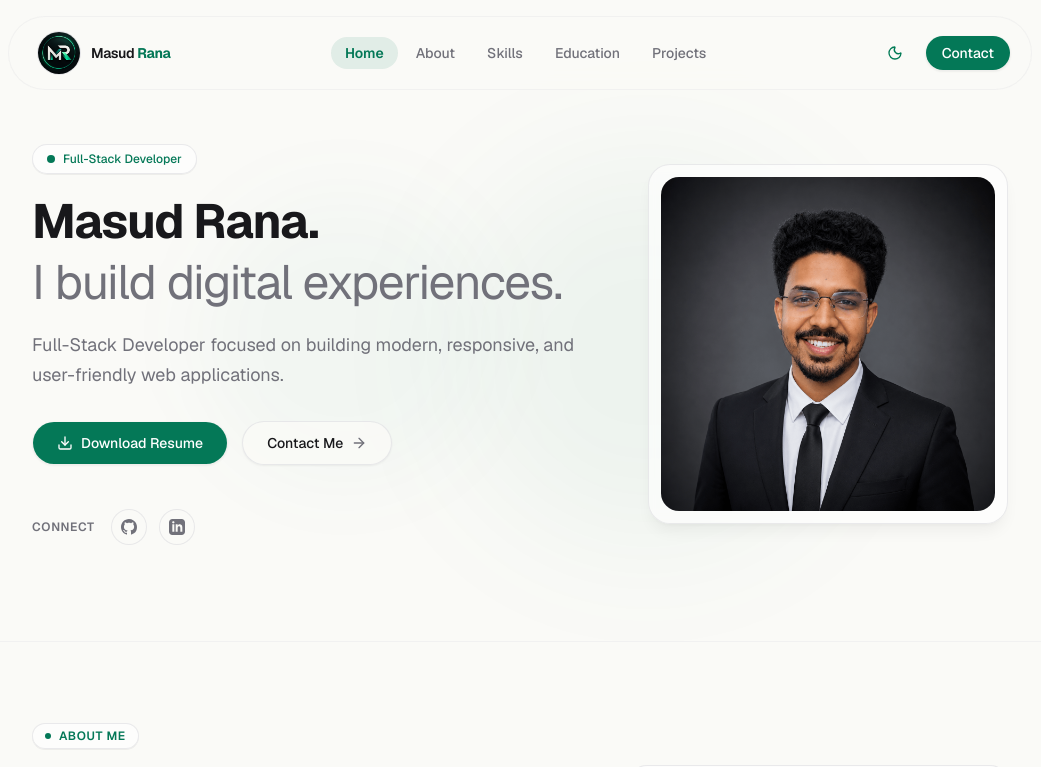
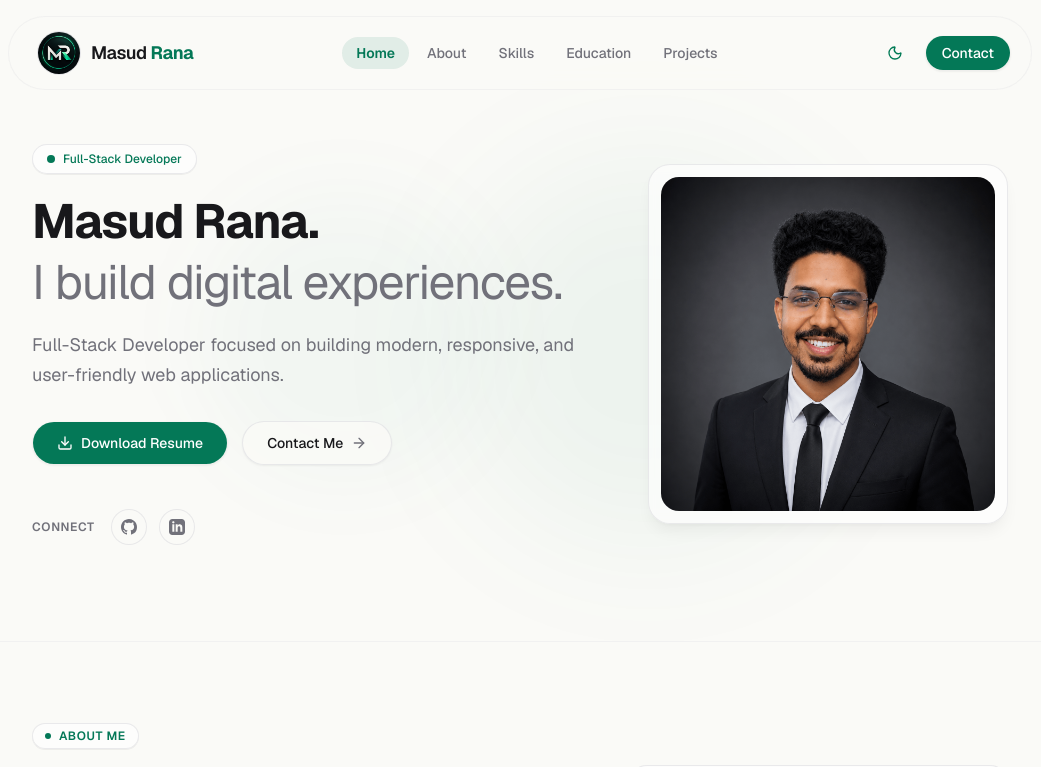
Before and after one commit to masudbuilds/my-portfolio, a Next.js app: page / in a window 1280 px wide. Shown: the top 767 px of the page, without its empty margins (120-1161 px from the left). Built offline with nearby package versions, Linux system fonts and the light colour scheme.

Commit message:
feat: enhance Navbar and Footer components with improved text sizing and layout adjustments

```diff
--- a/src/components/layout/footer.tsx
+++ b/src/components/layout/footer.tsx
@@ -57,7 +57,7 @@ export function Footer() {
           <div className="flex flex-col gap-3">
             <Link
               href="/#home"
-              className="group inline-flex items-center gap-2.5 rounded-full text-foreground transition-opacity hover:opacity-90 focus-visible:outline-none focus-visible:ring-2 focus-visible:ring-ring focus-visible:ring-offset-2 w-fit"
+              className="group inline-flex items-center gap-2 sm:gap-2.5 rounded-full text-foreground transition-opacity hover:opacity-90 focus-visible:outline-none focus-visible:ring-2 focus-visible:ring-ring focus-visible:ring-offset-2 w-fit"
               aria-label="Masud Rana Home"
             >
               <Image
@@ -67,7 +67,7 @@ export function Footer() {
                 height={40}
                 className="size-9 sm:size-10 border rounded-full object-contain transition-transform duration-200 group-hover:scale-105 motion-reduce:transform-none"
               />
-              <span className="text-base font-semibold tracking-tight text-foreground">
+              <span className="text-lg sm:text-xl font-semibold tracking-tight text-foreground">
                 Masud <span className="text-primary font-bold">Rana</span>
               </span>
             </Link>
--- a/src/components/layout/navbar.tsx
+++ b/src/components/layout/navbar.tsx
@@ -91,7 +91,7 @@ export function Navbar() {
         {/* Left: Masud Rana Wordmark */}
         <Link
           href="/#home"
-          className="group flex items-center gap-2.5 rounded-full px-2 py-1 transition-opacity hover:opacity-90 focus-visible:outline-none focus-visible:ring-2 focus-visible:ring-ring focus-visible:ring-offset-2"
+          className="group flex items-center gap-2 sm:gap-2.5 rounded-full px-2 py-1 transition-opacity hover:opacity-90 focus-visible:outline-none focus-visible:ring-2 focus-visible:ring-ring focus-visible:ring-offset-2"
           aria-label="Masud Rana Home"
         >
           <Image
@@ -102,7 +102,7 @@ export function Navbar() {
             priority
             className="size-10 sm:size-11 border rounded-full object-contain transition-transform duration-200 group-hover:scale-105 motion-reduce:transform-none"
           />
-          <span className="text-sm font-semibold tracking-tight text-foreground">
+          <span className="text-base sm:text-lg font-semibold tracking-tight text-foreground">
             Masud <span className="text-primary font-bold">Rana</span>
           </span>
         </Link>
```
